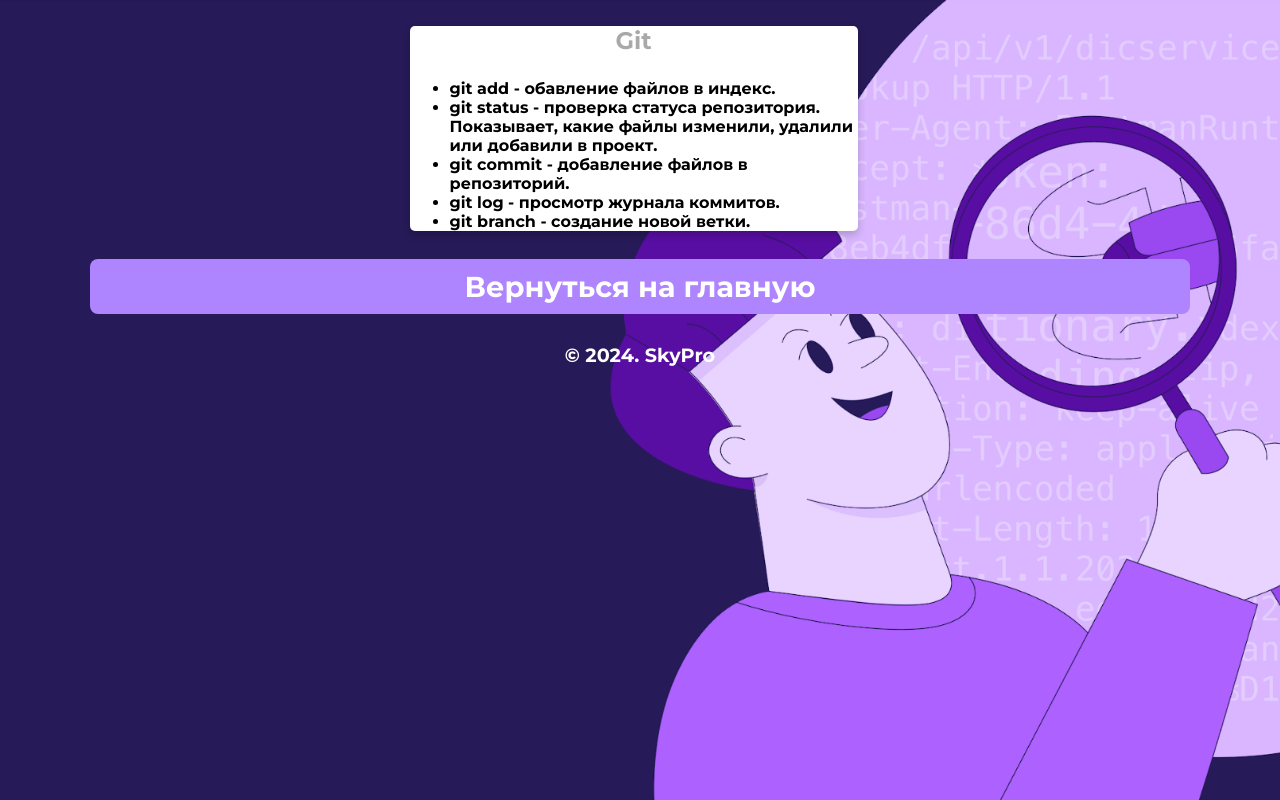
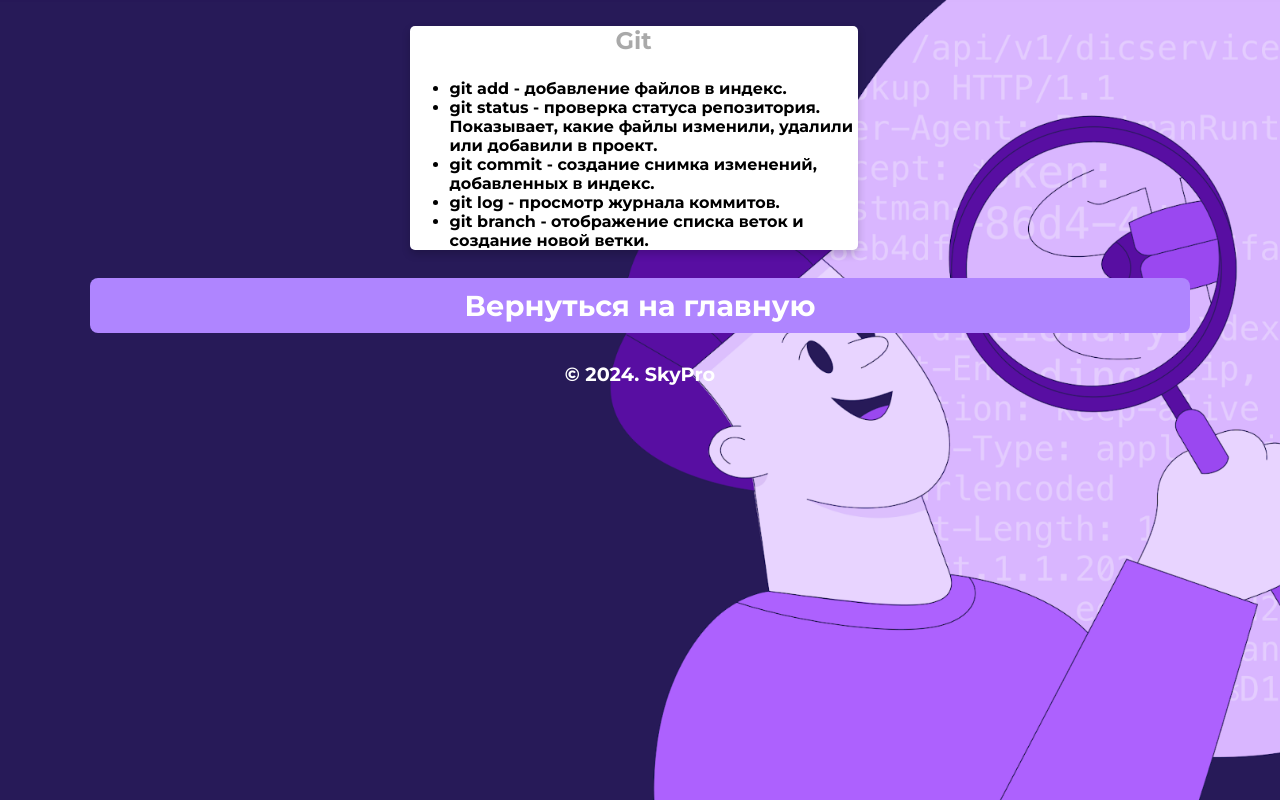
Before and after one commit to kristinavisheva1985/final_task, a plain HTML site: page html/git.html in a window 1280 px wide. Drawn offline with Linux system fonts and the light colour scheme.

Commit message:
final_task

```diff
--- a/html/git.html
+++ b/html/git.html
@@ -14,11 +14,11 @@
       <div class="card">
          <p class="subtitle">Git</p>
           <ul>
-            <li>git add - обавление файлов в индекс.</li>
+            <li>git add - добавление файлов в индекс.</li>
             <li>git status - проверка статуса репозитория. Показывает, какие файлы изменили, удалили или добавили в проект.</li>
-            <li>git commit - добавление файлов в репозиторий. </li>
+            <li>git commit - создание снимка изменений, добавленных в индекс. </li>
             <li>git log - просмотр журнала коммитов.</li>
-            <li>git branch - создание новой ветки.</li>
+            <li>git branch - отображение списка веток и создание новой ветки.</li>
          </ul>
       </div>
       <!--footer-->
```
Also changed, not shown: html/cmd.html (+1 -1 lines), html/mac.html (+1 -1 lines).
